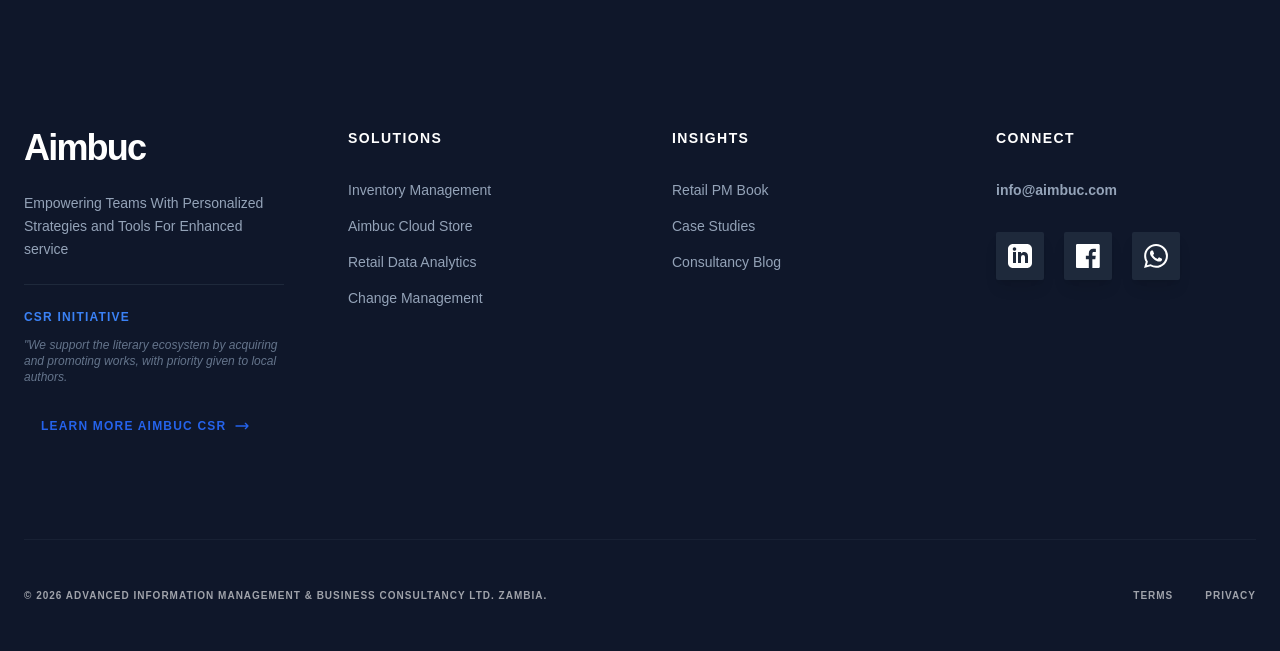
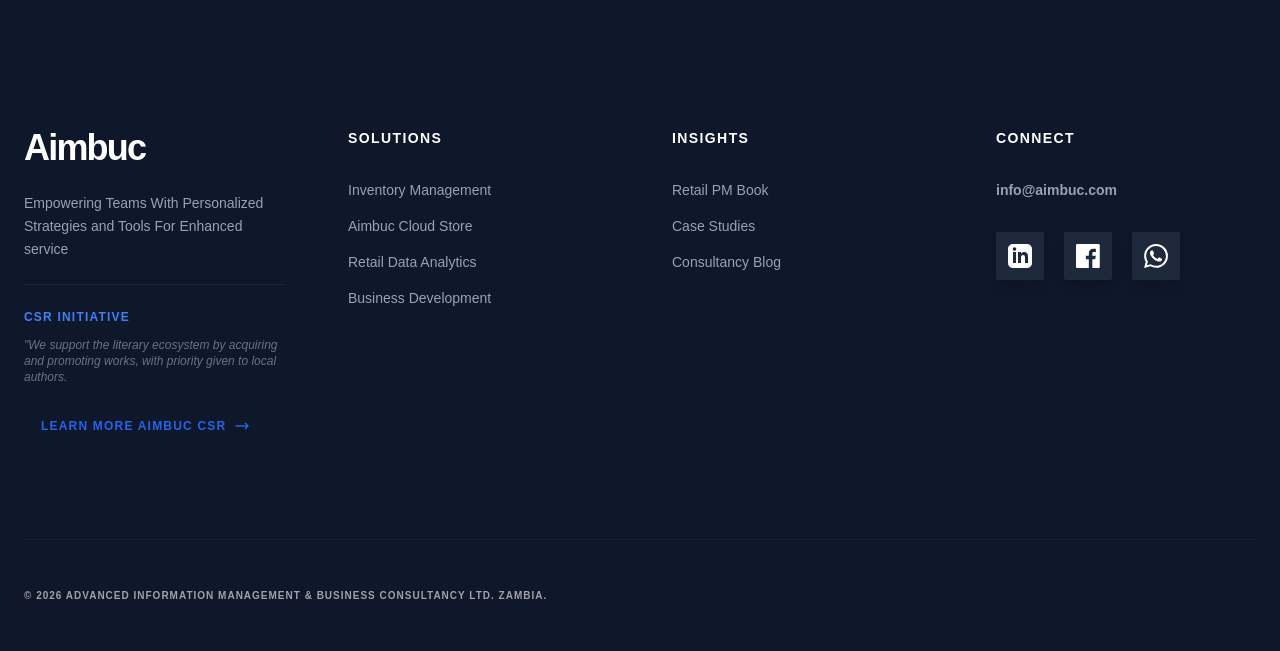
Before and after one commit to bensonjudge/aimbuc-welcome-site, a Flask app: template templates/index.html in a window 1280 px wide. Shown: the part 4837-5488 px from the top of the page. Run offline with Flask 3, Linux system fonts and the light colour scheme; the template is opened without the code that fills it, so the values that code supplies are empty; some libraries are stand-ins or nearby versions.

Commit message:
version 3  per ser

```diff
--- a/templates/index.html
+++ b/templates/index.html
@@ -436,7 +436,11 @@
         </div>
         <div class="flex-shrink-0 w-full md:w-[380px] bg-white rounded-sm border border-slate-200 shadow-sm hover-lift overflow-hidden">
             <img src="https://raw.githubusercontent.com/bensonjudge/images/main/IMG_6597.JPG" class="w-full h-48 object-cover" alt="Kebby Study">
-            <div class="p-8"><h4 class="font-bold text-xl mb-3 uppercase tracking-tight">Kebby Beauty</h4><p class="text-slate-500 text-sm mb-6 font-medium">Strategy-led transformation of inventory and staff workflows.</p><a href="#" class="text-blue-600 font-bold text-xs uppercase tracking-widest">Read Study →</a></div>
+            <div class="p-8">
+                <h4 class="font-bold text-xl mb-3 uppercase tracking-tight">Kebby Beauty</h4>
+                <p class="text-slate-500 text-sm mb-6 font-medium">Strategy-led transformation of inventory and staff workflows.</p>
+                <a href="services.html#kebby-beauty" class="text-blue-600 font-bold text-xs uppercase tracking-widest">Read Study →</a>
+            </div>
         </div>
         <div class="flex-shrink-0 w-full md:w-[380px] bg-white rounded-sm border border-slate-200 shadow-sm hover-lift overflow-hidden">
             <img src="https://raw.githubusercontent.com/bensonjudge/images/main/Aimbuc%20Logo-1.jpg" class="w-full h-48 object-cover" alt="Media">
@@ -469,8 +473,8 @@
                 <ul class="space-y-4 text-slate-400 text-sm">
                     <li><a href="#inventory-management" class="hover:text-blue-400">Inventory Management</a></li>
                     <li><a href="#cloud-store" class="hover:text-blue-400">Aimbuc Cloud Store</a></li>
-                    <li><a href="#services" class="hover:text-blue-400">Retail Data Analytics</a></li>
-                    <li><a href="#services" class="hover:text-blue-400">Change Management</a></li>
+                    <li><a href="#inventory-management" class="hover:text-blue-400">Retail Data Analytics</a></li>
+                    <li><a href="services.html" class="hover:text-blue-400">Business Development</a></li>
                 </ul>
             </div>
             <div>
@@ -504,7 +508,7 @@
                             </svg>
                         </a>
 
-                        <a href="https://wa.me/2607761229225"
+                        <a href="https://wa.me/260761229225"
                            target="_blank"
                            class="w-12 h-12 bg-slate-800 rounded-sm flex items-center justify-center hover:bg-[#25D366] transition duration-300 shadow-lg"
                            title="WhatsApp">
@@ -519,7 +523,7 @@
         </div>
         <div class="pt-12 border-t border-slate-800 flex flex-col md:flex-row justify-between items-center gap-6 opacity-60 text-[10px] font-bold uppercase tracking-widest">
             <span>&copy; 2026 Advanced Information Management & Business Consultancy Ltd. Zambia.</span>
-            <div class="flex gap-8"><a href="#">Terms</a><a href="#">Privacy</a></div>
+            <div class="flex gap-8"><a href="#"></a><a href="#"></a></div>
         </div>
     </div>
 </footer>
```
